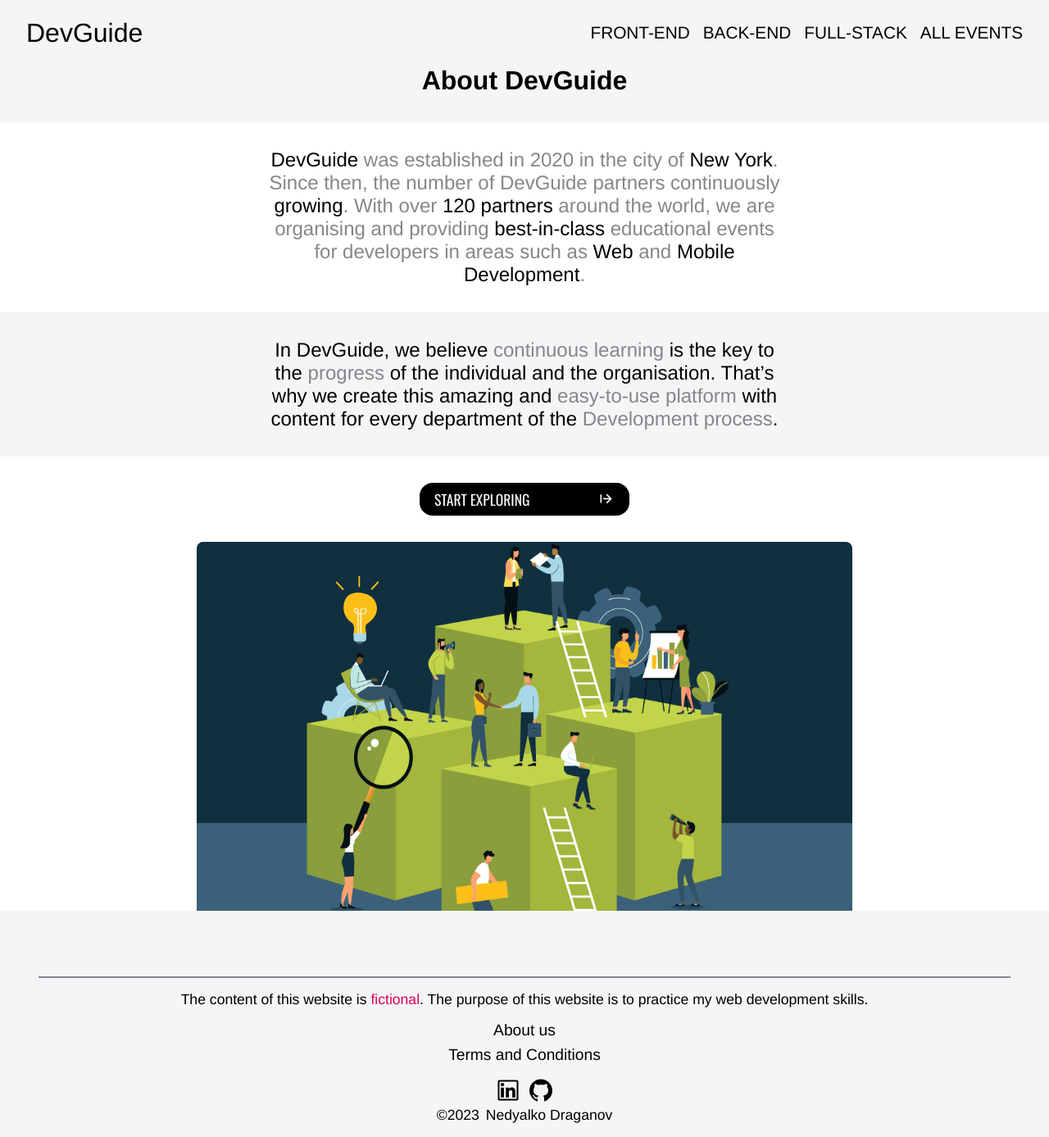
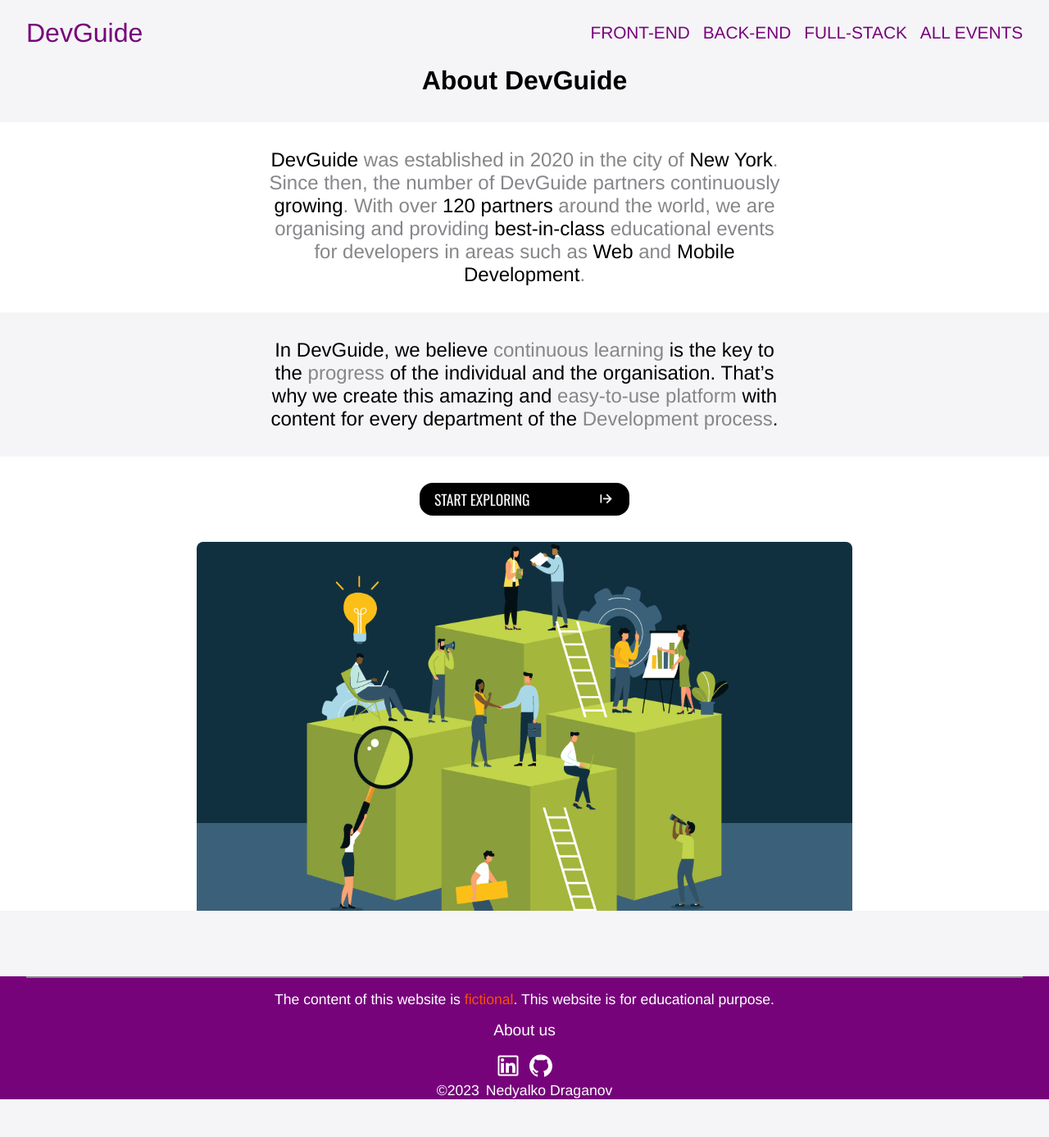
Before and after one commit to NDraganov/event-guide, a Next.js app: page /about in a window 1280 px wide. Shown: the whole page at 82% size. After the commit the page ends 1341 px from the top, so only its background shows below. Built offline with nearby package versions, Linux system fonts and the light colour scheme.

Commit message:
Change styles for the header and the footer

```diff
--- a/components/layout/footer/creator.module.css
+++ b/components/layout/footer/creator.module.css
@@ -10,10 +10,10 @@
 }
 .section a svg {
   font-size: 2rem;
-  color: var(--black);
+  color: var(--white);
 }
 .section a svg:hover {
-  color: var(--grey-text);
+  color: var(--orange);
 }
 .section p {
   font-size: 1.1rem;
--- a/components/layout/footer/footer-navigation.jsx
+++ b/components/layout/footer/footer-navigation.jsx
@@ -10,11 +10,6 @@ export default function FooterNavigation() {
           About us
         </Link>
       </div>
-      <div>
-        <Link href={"/terms-and-conditions"} title={"Terms and Conditions"}>
-          Terms and Conditions
-        </Link>
-      </div>
     </div>
   );
 }
--- a/components/layout/footer/footer-navigation.module.css
+++ b/components/layout/footer/footer-navigation.module.css
@@ -1,14 +1,8 @@
-.footerNav {
-  display: flex;
-  flex-direction: column;
-  align-items: center;
-  gap: 0.5rem;
-}
 .footerNav a {
-  color: var(--black);
+  color: var(--white);
   font-size: 1.2rem;
   text-decoration: none;
 }
 .footerNav a:hover {
-  border-bottom: 1px solid var(--black);
+  border-bottom: 1px solid var(--orange);
 }
--- a/components/layout/footer/footer.jsx
+++ b/components/layout/footer/footer.jsx
@@ -9,8 +9,8 @@ export default function Footer() {
       <hr className={classes.line} />
       <div className={classes.explanation}>
         <p>
-          The content of this website is <span>fictional</span>. The purpose of
-          this website is to practice my web development skills.
+          The content of this website is <span>fictional</span>. This website is
+          for educational purpose.
         </p>
       </div>
       <FooterNavigation />
--- a/components/layout/footer/footer.module.css
+++ b/components/layout/footer/footer.module.css
@@ -3,7 +3,8 @@
   flex-direction: column;
   align-items: center;
   gap: 1rem;
-  margin: 1rem;
+  background-color: var(--purple);
+  color: var(--white);
 }
 .footer .line {
   border: 0.5px solid var(--grey-text);
@@ -14,7 +15,7 @@
   text-align: center;
 }
 .explanation p span {
-  color: var(--redish);
+  color: var(--orange);
   font-weight: 500;
 }
 
--- a/components/layout/header/navigation-brand.module.css
+++ b/components/layout/header/navigation-brand.module.css
@@ -1,11 +1,11 @@
 .brand {
-  color: var(--black);
+  color: var(--purple);
   font-size: 2rem;
   font-weight: 400;
   text-decoration: none;
 }
 .brand:hover {
-  color: var(--grey-text);
+  color: var(--orange);
 }
 
 @media screen and (max-width: 450px) {
--- a/components/layout/header/navigation-link.module.css
+++ b/components/layout/header/navigation-link.module.css
@@ -1,8 +1,8 @@
 .link a {
-  color: var(--black);
+  color: var(--purple);
   font-size: 1.3rem;
   font-weight: 400;
 }
 .link a:hover {
-  border-bottom: 2px solid var(--black);
+  color: var(--orange);
 }
--- a/components/layout/header/navigation.module.css
+++ b/components/layout/header/navigation.module.css
@@ -16,10 +16,10 @@
 .header svg {
   display: none;
   font-size: 2rem;
-  color: var(--black);
+  color: var(--purple);
 }
 .header svg:hover {
-  color: var(--light-grey);
+  color: var(--orange);
 }
 
 /* On scroll Header */
@@ -36,6 +36,9 @@
 .scrolled a:first-child {
   color: var(--light-grey);
 }
+.scrolled a:first-child:hover {
+  color: var(--orange);
+}
 .scrolled .links a {
   color: var(--light-grey);
 }
@@ -43,18 +46,18 @@
   display: none;
 }
 .scrolled .active {
-  color: var(--light-grey) !important;
-  border-bottom: 2px solid var(--light-grey);
+  color: var(--white) !important;
+  border-bottom: 2px solid var(--orange);
 }
 .active {
-  border-bottom: 2px solid var(--black);
+  color: var(--orange) !important;
 }
 .inactive {
-  color: var(--black);
+  color: var(--purple);
 }
 .scrolled svg {
   font-size: 2rem;
-  color: var(--light-grey);
+  color: var(--purple);
 }
 
 @media screen and (max-width: 450px) {
```
